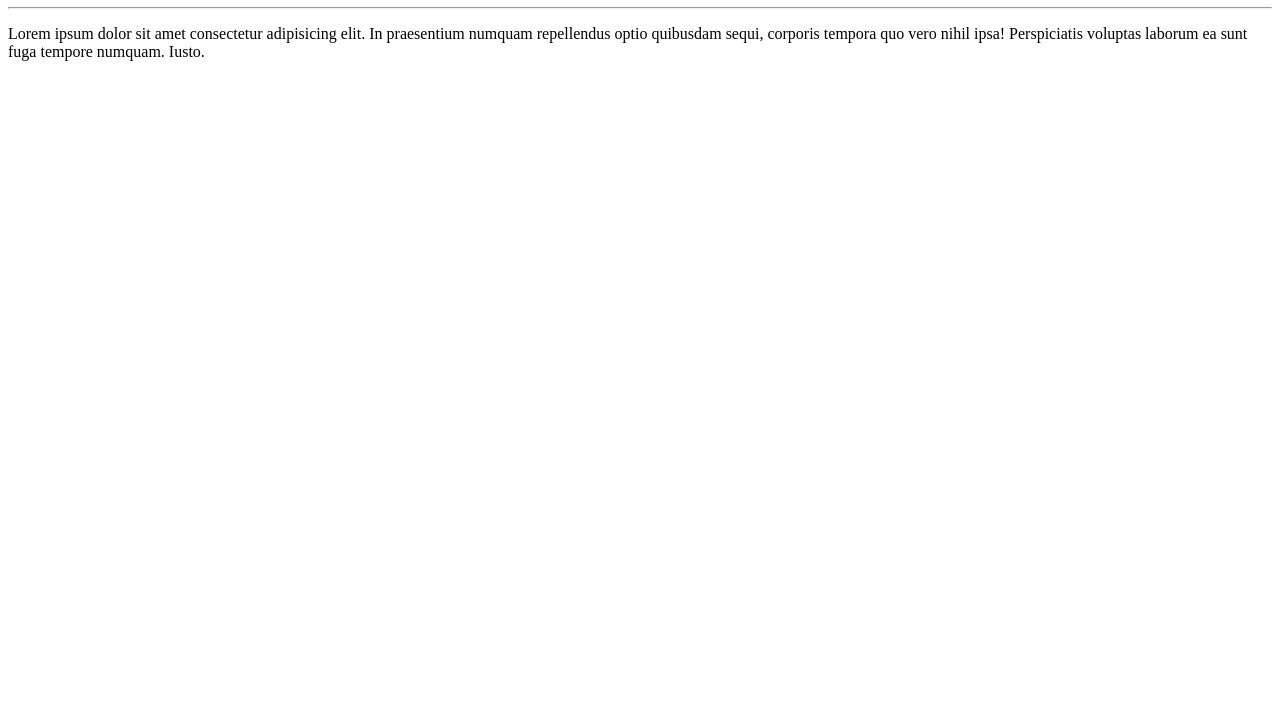
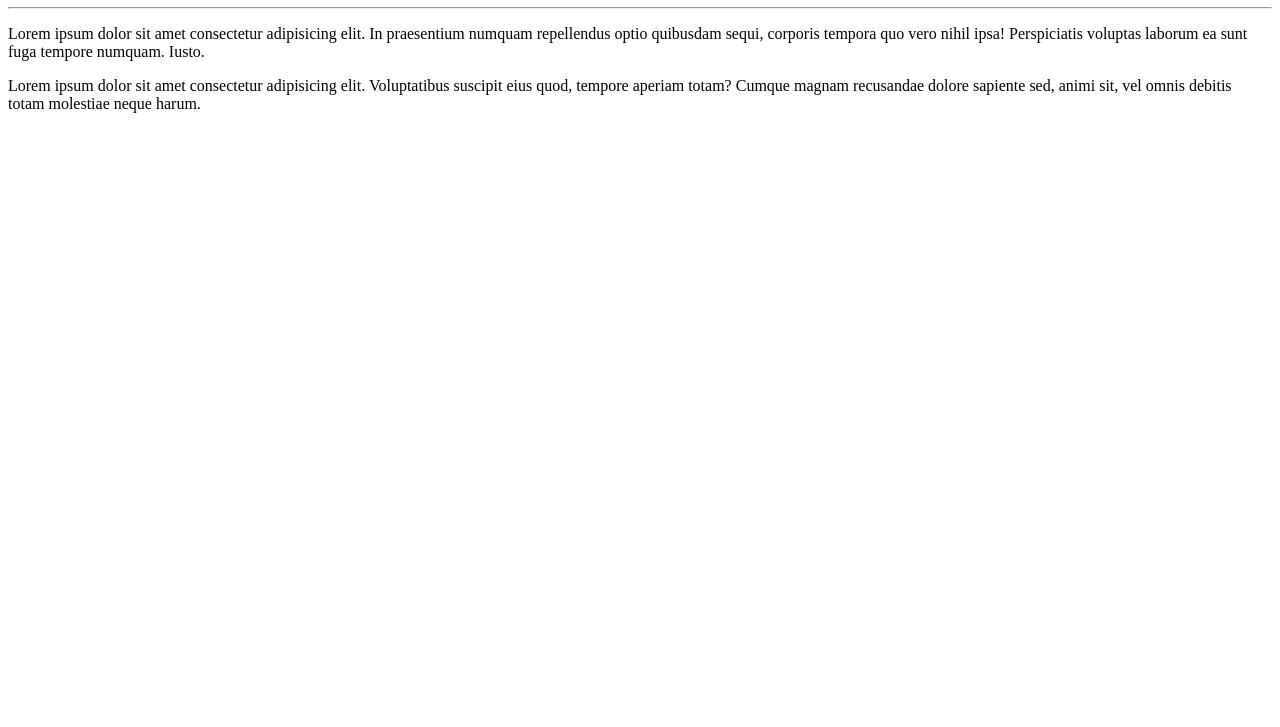
Before and after one commit to danilolps01/Ola-Mundo, a plain HTML site: page site-exemplo/index.html in a window 1280 px wide. Shown: the part 73-800 px from the top of the page. Drawn offline with Linux system fonts and the light colour scheme.

Commit message:
adicionei um paragrafo

```diff
--- a/site-exemplo/index.html
+++ b/site-exemplo/index.html
@@ -9,5 +9,6 @@
     <h1>ola, mundo!</h1>
     <hr>
     <p>Lorem ipsum dolor sit amet consectetur adipisicing elit. In praesentium numquam repellendus optio quibusdam sequi, corporis tempora quo vero nihil ipsa! Perspiciatis voluptas laborum ea sunt fuga tempore numquam. Iusto.</p>
+    <p>Lorem ipsum dolor sit amet consectetur adipisicing elit. Voluptatibus suscipit eius quod, tempore aperiam totam? Cumque magnam recusandae dolore sapiente sed, animi sit, vel omnis debitis totam molestiae neque harum.</p>
 </body>
 </html>
```
